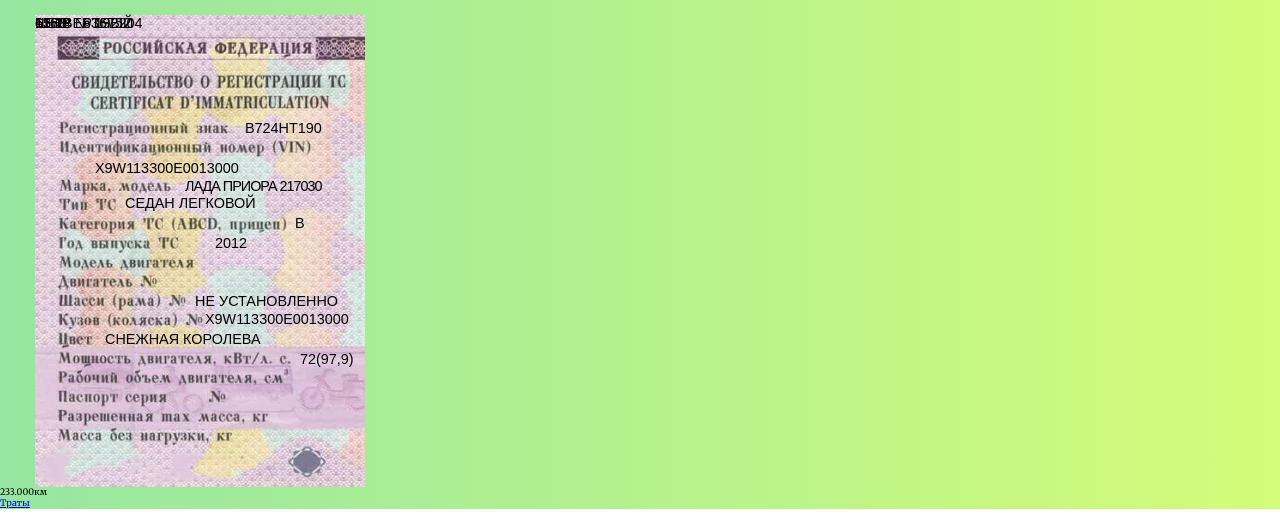
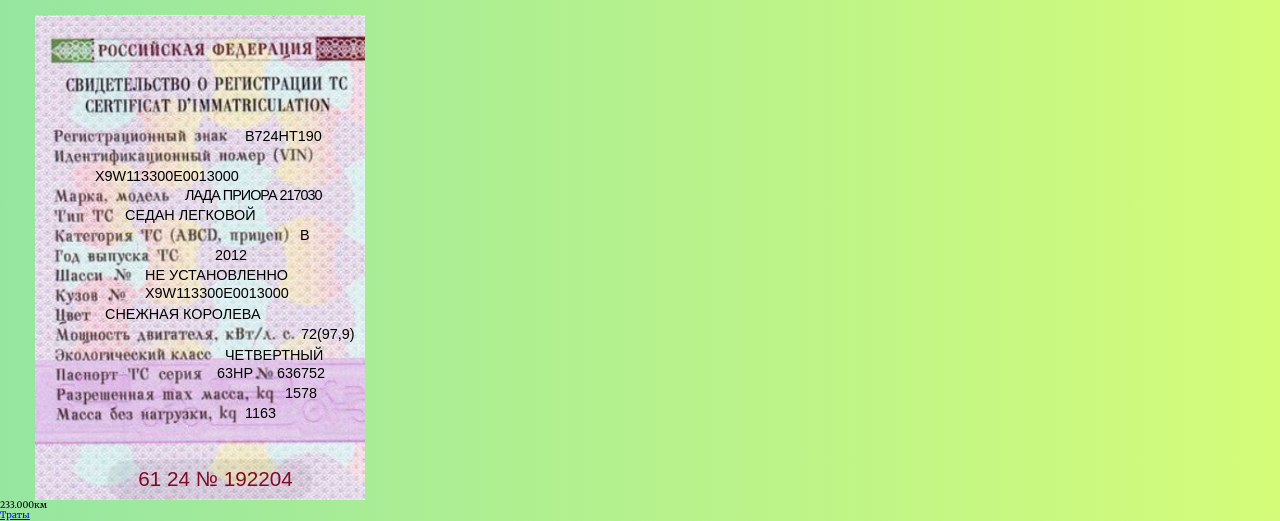
Before and after one commit to daswer123/autoRec, a website built with Parcel: page src/index.html in a window 1280 px wide. Shown: the part 306-827 px from the top of the page. Built offline with nearby package versions, Linux system fonts and the light colour scheme.

Commit message:
Complete ctc info

```diff
--- a/src/index.html
+++ b/src/index.html
@@ -77,7 +77,7 @@
             <p class="ctc__value">2021</p>
           </li>
         </ul> -->
-        <img class="ctc__img" src="img/ctc-empty.jpg" alt="empty ctc">
+        <img class="ctc__img" src="img/ctc-empty2.jpeg" alt="empty ctc">
         <p class="ctc__property ctc__property--reg">В724НТ190</p>
         <p class="ctc__property ctc__property--vin">X9W113300E0013000</p>
         <p class="ctc__property ctc__property--marka">ЛАДА ПРИОРА 217030</p>
@@ -89,7 +89,7 @@
         <p class="ctc__property ctc__property--color">СНЕЖНАЯ КОРОЛЕВА</p>
         <p class="ctc__property ctc__property--power">72(97,9)</p>
         <p class="ctc__property ctc__property--eco">ЧЕТВЕРТНЫЙ</p>
-        <pre class="ctc__property ctc__property--pass">63НР   636752</pre>
+        <pre class="ctc__property ctc__property--pass">63НР      636752</pre>
         <p class="ctc__property ctc__property--mass-max">1578</p>
         <p class="ctc__property ctc__property--mass">1163</p>
         <p class="ctc__property ctc__property--number">61 24 № 192204</p>
--- a/src/scss/components/ctc.scss
+++ b/src/scss/components/ctc.scss
@@ -28,7 +28,6 @@
 
   &__property {
     position: absolute;
-    top: 0;
     left: 0;
     z-index: 100;
 
@@ -41,73 +40,86 @@
   }
 
   &__property--reg {
-    top: 105px;
+    top: 113px;
     left: 210px;
   }
 
   &__property--vin {
-    top: 145px;
+    top: 153px;
     left: 60px;
   }
 
   &__property--marka {
     letter-spacing: -1px;
 
-    top: 163px;
+    top: 172px;
     left: 150px;
   }
 
   &__property--type {
-    top: 180px;
+    top: 192px;
     left: 90px;
   }
 
   &__property--category {
-    top: 200px;
-    left: 260px;
+    top: 212px;
+    left: 265px;
   }
 
   &__property--year {
-    top: 220px;
+    top: 232px;
     left: 180px;
   }
 
   &__property--shasi {
-    top: 278px;
-    left: 160px;
+    top: 252px;
+    left: 110px;
 
     min-width: 165px;
   }
 
   &__property--kuzov {
-    top: 296px;
-    left: 170px;
+    top: 270px;
+    left: 110px;
   }
 
   &__property--color {
-    top: 316px;
+    top: 291px;
     left: 70px;
   }
 
   &__property--power {
-    top: 336px;
-    left: 265px;
+    top: 311px;
+    left: 266px;
   }
 
   &__property--eco {
-    //    top: 326px;
-    // left: 70px;
+    top: 332px;
+    left: 190px;
   }
 
   &__property--pass {
+    top: 350px;
+    left: 182px;
   }
 
   &__property--mass-max {
+    top: 370px;
+    left: 250px;
   }
 
   &__property--mass {
+    top: 390px;
+    left: 210px;
   }
 
   &__property--number {
+    bottom: 8px;
+    left: 50%;
+
+    font-size: 2.3rem;
+    color: darken(crimson, 20%);
+
+    transform: translateX(-40%);
   }
 }
```
Also changed, not shown: src/img/ctc-empty2.jpeg (added).
